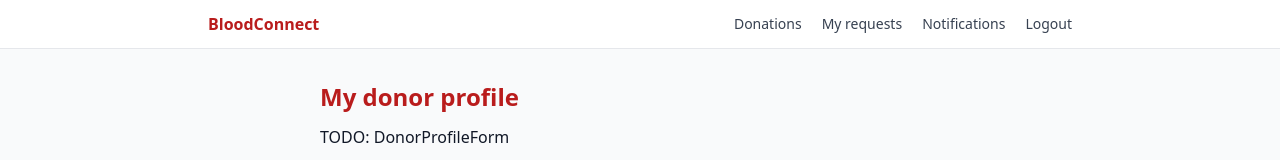
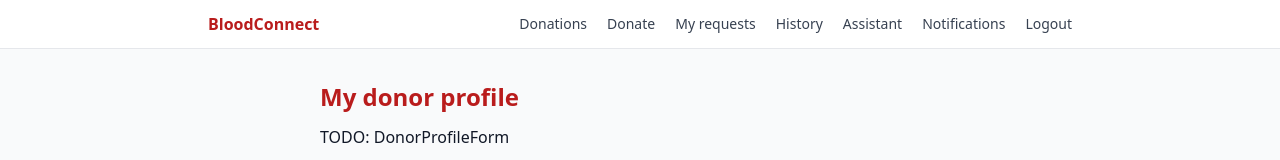
Before and after one commit to Aheen10/blood-donation-platform, a Next.js app in the folder blood-donation-platform/: page /donor in a window 1280 px wide. Shown: the top 160 px of the page. Built offline with nearby package versions, Linux system fonts and the light colour scheme; no server answers; the database is empty; sample sign-in values are in the browser's storage.

Commit message:
feat: update navigation for single member role

```diff
--- a/blood-donation-platform/src/components/layout/Navbar.tsx
+++ b/blood-donation-platform/src/components/layout/Navbar.tsx
@@ -42,8 +42,17 @@ export default function Navbar() {
 
         {status === "authenticated" ? (
           <>
-            <Link href="/dashboard" className={link}>
+            <Link href="/donor" className={link}>
+              Donate
+            </Link>
+            <Link href="/requester" className={link}>
               My requests
+            </Link>
+            <Link href="/donor/history" className={link}>
+              History
+            </Link>
+            <Link href="/assistant" className={link}>
+              Assistant
             </Link>
             <Link href="/notifications" className={`relative ${link}`}>
               Notifications
```
